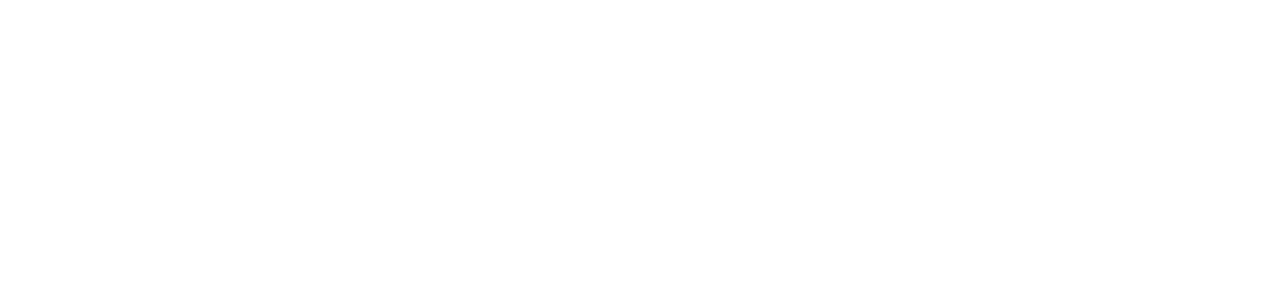
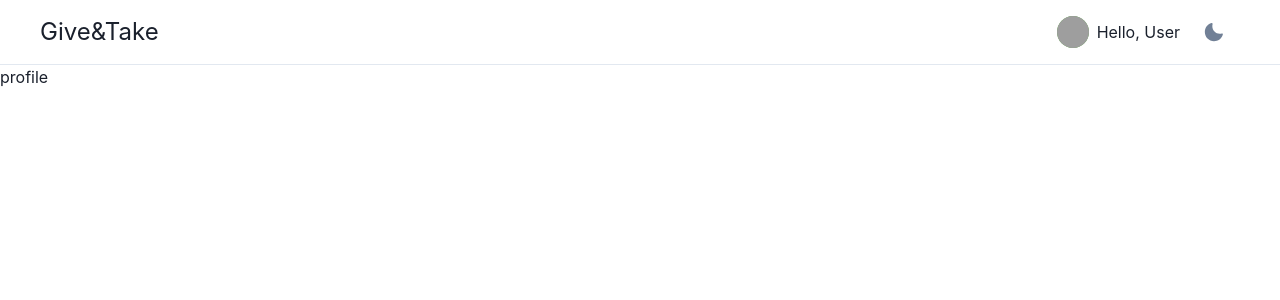
Before and after one commit to anik31/give-and-take, a React (Create React App) app: page /profile in a window 1280 px wide. Before the commit this address had no page. Shown: the top 300 px of the page. Built offline with nearby package versions, Linux system fonts and the light colour scheme; grey boxes are pictures that could not be loaded.

Commit message:
feat: add navbar

```diff
--- a/package.json
+++ b/package.json
@@ -3,6 +3,7 @@
   "version": "0.1.0",
   "private": true,
   "dependencies": {
+    "@chakra-ui/icons": "^1.1.7",
     "@chakra-ui/react": "^1.8.8",
     "@emotion/react": "^11.9.0",
     "@emotion/styled": "^11.8.1",
--- a/src/App.js
+++ b/src/App.js
@@ -1,11 +1,14 @@
-import { Home } from "pages";
+import { Navbar } from "components";
+import { Home, Profile } from "pages";
 import { Route, Routes } from "react-router-dom";
 
 function App() {
   return (
     <div className="App">
+      <Navbar/>
       <Routes>
         <Route path="/" element={<Home />} />
+        <Route path="/profile" element={<Profile />} />
       </Routes>
     </div>
   );
--- /dev/null
+++ b/src/components/index.js
@@ -0,0 +1 @@
+export {Navbar} from "./navbar/Navbar";
--- /dev/null
+++ b/src/components/navbar/Navbar.jsx
@@ -0,0 +1,29 @@
+import { Link as RouterLink } from "react-router-dom";
+import { Avatar, Box, Image, Wrap, WrapItem, Link, Button, Text } from '@chakra-ui/react';
+import { MoonIcon } from '@chakra-ui/icons';
+
+export function Navbar(){
+    return (
+        <Box as="nav" display="flex" alignItems="center" justifyContent="space-between"
+            px={10} py={3} pos="sticky" top={0} w="100%"
+            backdropFilter='auto' backdropBlur='7px'
+            borderBottom='1px' borderColor='gray.200'
+        >
+
+            <Link as={RouterLink} to="/">
+                <Text fontSize="2xl">Give&Take</Text>
+            </Link>
+
+            <Wrap>
+                <WrapItem display="flex" alignItems="center" justifyContent="center" gap={2}>
+                    <Avatar size='sm' name='Ryan Florence' src='https://bit.ly/ryan-florence' />
+                    <Link fontSize='1rem' as={RouterLink} to="/profile">Hello, User</Link>
+                </WrapItem>
+
+                <WrapItem>
+                    <Button variant='ghost'><MoonIcon w={5} h={5} color='gray.500' /></Button>
+                </WrapItem>
+            </Wrap>
+        </Box>
+    );
+};
--- a/src/pages/index.js
+++ b/src/pages/index.js
@@ -1 +1,2 @@
 export {Home} from "./home/Home";
+export {Profile} from "./profile/Profile";
--- /dev/null
+++ b/src/pages/profile/Profile.jsx
@@ -0,0 +1,5 @@
+export function Profile(){
+    return (
+        <h1>profile</h1>
+    );
+}
```
Also changed, not shown: 1 other file (tests, documents, lock files or other folders).
